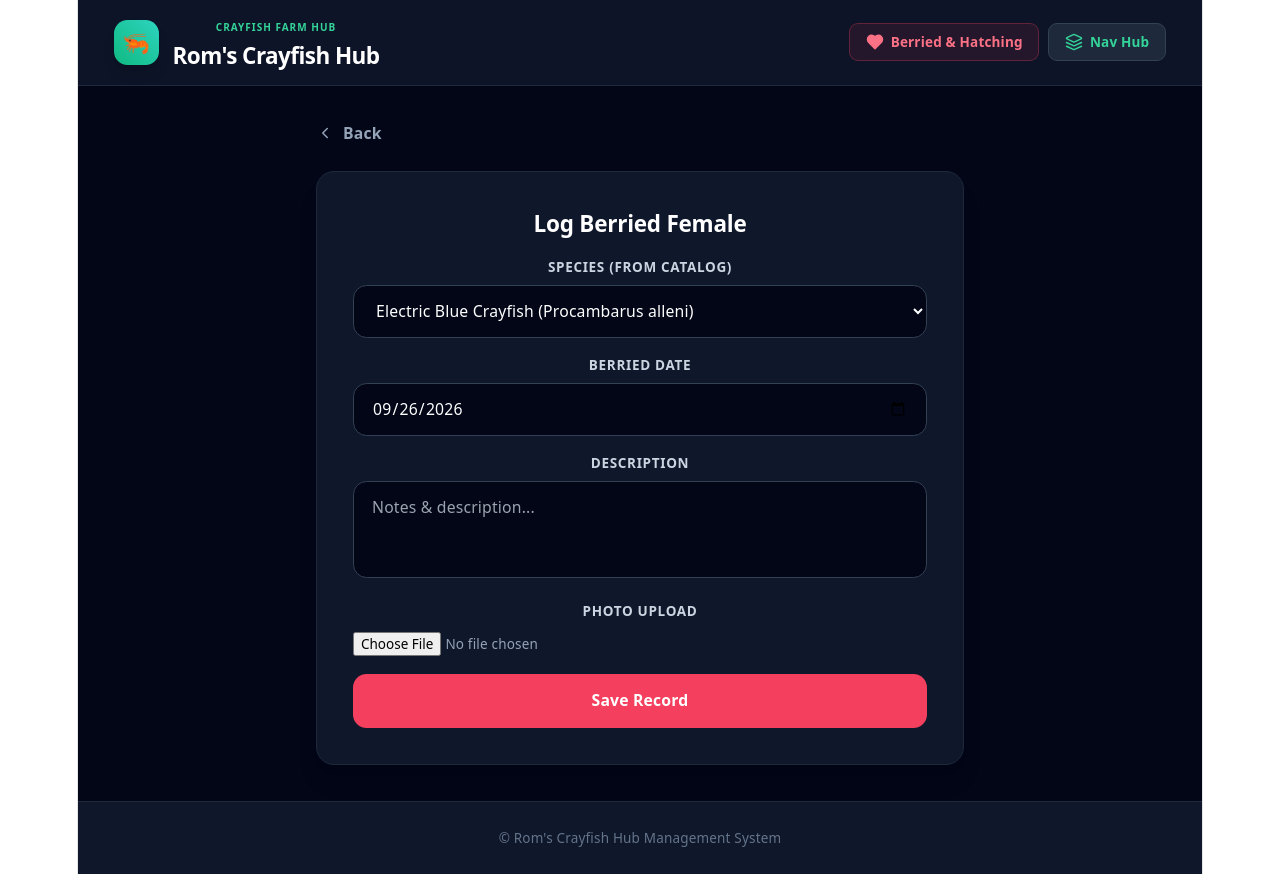
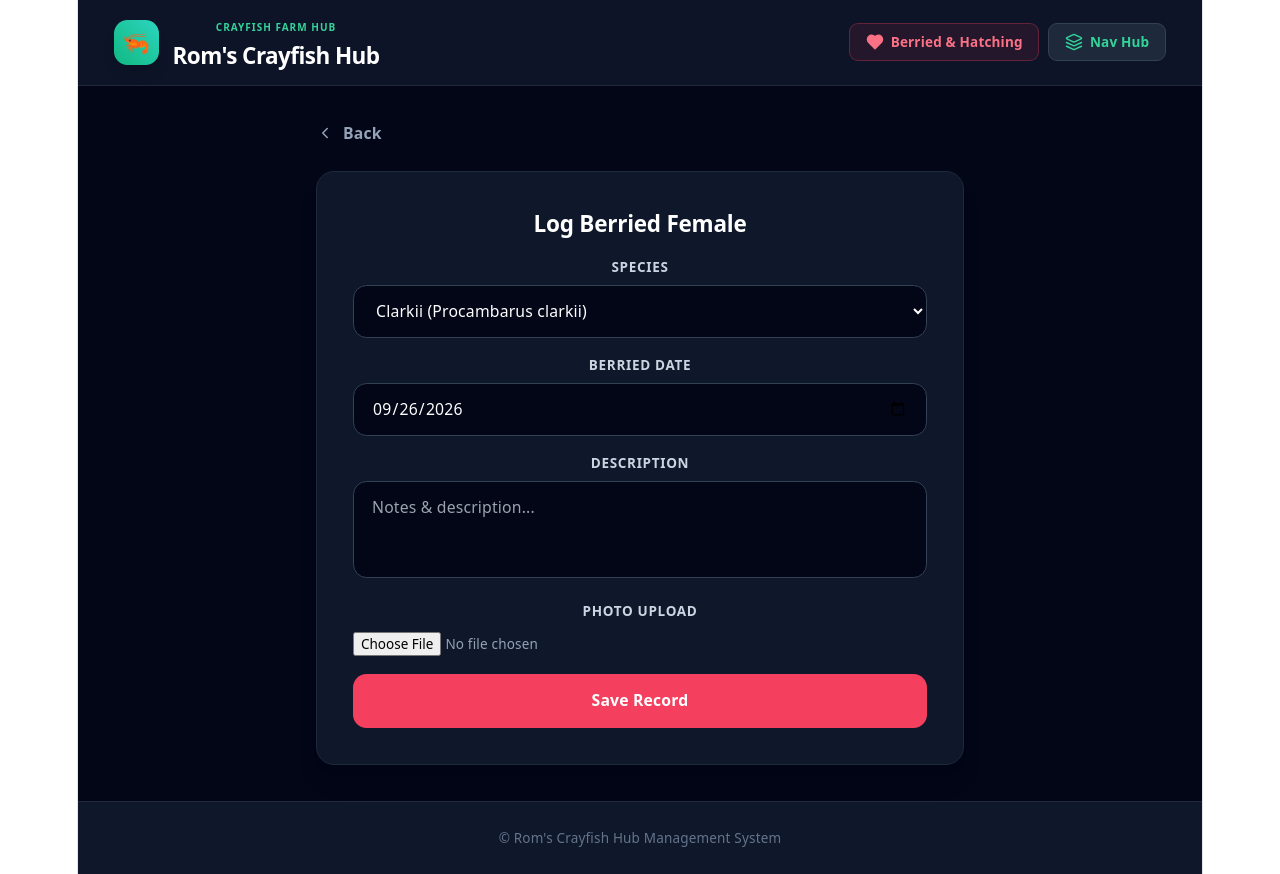
Before and after one commit to romerarradaza2017/crayfish-hub, a React (Vite) app: page / in a window 1280 px wide. Both pictures are taken after a click on the button "Log Berried Female". Built offline with nearby package versions, Linux system fonts and the light colour scheme.

Commit message:
Update App.jsx

```diff
--- a/src/App.jsx
+++ b/src/App.jsx
@@ -30,7 +30,7 @@ import {
 
 const SALES_STORAGE_KEY = 'roms_crayfish_sales_v3';
 const INVENTORY_STORAGE_KEY = 'roms_crayfish_inventory_v5';
-const BERRIED_STORAGE_KEY = 'roms_crayfish_berried_v2';
+const BERRIED_STORAGE_KEY = 'roms_crayfish_berried_v3';
 
 const INITIAL_SALES = [
   { id: '1', buyerName: 'Juan Dela Cruz', date: new Date().toISOString().split('T')[0], totalPrice: '1200.00' },
@@ -62,7 +62,7 @@ const INITIAL_INVENTORY = [
 const INITIAL_BERRIED = [
   {
     id: 'b1',
-    species: 'Procambarus alleni',
+    species: 'Clarkii (Procambarus clarkii)',
     description: 'Female carrying dark eggs under tail, active and eating well.',
     berriedDate: new Date(Date.now() - 86400000 * 12).toISOString().split('T')[0],
     imageUri: 'https://images.unsplash.com/photo-1534447677768-be436bb09401?auto=format&fit=crop&w=600&q=80',
@@ -96,9 +96,9 @@ export default function App() {
   const [subConfigSet, setSubConfigSet] = useState('Pair');
   const [subPrice, setSubPrice] = useState('');
 
-  // Berried Female State
+  // Berried Female State (Specific Hardcoded Dropdown)
   const [berriedList, setBerriedList] = useState([]);
-  const [berriedSpecies, setBerriedSpecies] = useState('');
+  const [berriedSpecies, setBerriedSpecies] = useState('Clarkii (Procambarus clarkii)');
   const [berriedDesc, setBerriedDesc] = useState('');
   const [berriedDate, setBerriedDate] = useState(new Date().toISOString().split('T')[0]);
   const [berriedImage, setBerriedImage] = useState('');
@@ -119,15 +119,10 @@ export default function App() {
       setSales(savedSales ? JSON.parse(savedSales) : INITIAL_SALES);
 
       const savedInventory = localStorage.getItem(INVENTORY_STORAGE_KEY);
-      const inv = savedInventory ? JSON.parse(savedInventory) : INITIAL_INVENTORY;
-      setInventory(inv);
+      setInventory(savedInventory ? JSON.parse(savedInventory) : INITIAL_INVENTORY);
 
       const savedBerried = localStorage.getItem(BERRIED_STORAGE_KEY);
       setBerriedList(savedBerried ? JSON.parse(savedBerried) : INITIAL_BERRIED);
-
-      if (inv.length > 0 && !berriedSpecies) {
-        setBerriedSpecies(inv[0].species);
-      }
     } catch (e) {
       console.error('Error reading localStorage:', e);
     }
@@ -287,7 +282,12 @@ export default function App() {
     const start = new Date(item.berriedDate);
     const now = new Date();
     const daysBerried = Math.max(0, Math.floor((now - start) / (1000 * 60 * 60 * 24)));
-    const targetDays = item.species.toLowerCase().includes('clarkii') ? 21 : 49;
+
+    // Procambarus species (Clarkii, Alleni/Electric Blue) take ~3 weeks. Cherax takes ~7 weeks.
+    const lowerSpecies = item.species.toLowerCase();
+    const isProcambarus = lowerSpecies.includes('clarkii') || lowerSpecies.includes('electric blue') || lowerSpecies.includes('alleni');
+    const targetDays = isProcambarus ? 21 : 49;
+
     const daysLeft = targetDays - daysBerried;
     const isReadyToHatch = daysLeft <= 3;
     return { daysBerried, targetDays, daysLeft, isReadyToHatch };
@@ -299,7 +299,7 @@ export default function App() {
       showToast('❌ Please provide a description');
       return;
     }
-    const chosenSpecies = berriedSpecies || (inventory[0] ? inventory[0].species : 'Freshwater Species');
+    const chosenSpecies = berriedSpecies || 'Clarkii (Procambarus clarkii)';
 
     if (editingBerriedId) {
       saveBerried(berriedList.map(item => item.id === editingBerriedId ? {
@@ -465,7 +465,7 @@ export default function App() {
                   )}
                 </div>
 
-                {/* Add Sub-Inventory Form (Empty fields by default) */}
+                {/* Add Sub-Inventory Form */}
                 <form onSubmit={handleAddSubInventory} className="border-t border-slate-800 pt-4 space-y-3">
                   <h4 className="text-xs font-bold text-slate-300 uppercase tracking-wider">Add Sub-Inventory Set</h4>
 
@@ -632,7 +632,7 @@ export default function App() {
                   <div className="w-12 h-12 rounded-xl bg-rose-500/10 text-rose-400 flex items-center justify-center border border-rose-500/20 group-hover:scale-110 transition shrink-0"><Heart className="w-6 h-6 fill-rose-400" /></div>
                   <div>
                     <h4 className="text-lg font-bold text-white group-hover:text-rose-400 transition">Berried Female & Hatching Tracker</h4>
-                    <p className="text-slate-400 text-sm mt-1">Monitor gestation days, incubation alerts (Clarkii 3 wks, Red Claw 7 wks), and hatch success rates.</p>
+                    <p className="text-slate-400 text-sm mt-1">Monitor gestation days, incubation alerts (Clarkii/Alleni ~3 wks, Cherax ~7 wks), and hatch success rates.</p>
                   </div>
                 </div>
 
@@ -690,7 +690,7 @@ export default function App() {
                         <div className="h-48 w-full bg-slate-950 relative overflow-hidden">
                           <img src={item.imageUri} alt={item.species} className="w-full h-full object-cover" />
                           <div className="absolute top-3 left-3">
-                            <span className="text-xs font-extrabold px-3 py-1 rounded-full bg-amber-500/20 text-amber-300 border border-amber-500/40">{item.species}</span>
+                            <span className="text-[10px] font-extrabold px-3 py-1 rounded-full bg-amber-500/20 text-amber-300 border border-amber-500/40 truncate max-w-[200px] block">{item.species}</span>
                           </div>
                           <div className="absolute top-3 right-3 flex gap-1.5">
                             <button onClick={() => handleEditBerried(item)} className="bg-slate-900/80 p-2 rounded-lg text-slate-200"><Edit3 className="w-4 h-4" /></button>
@@ -726,7 +726,7 @@ export default function App() {
           </div>
         )}
 
-        {/* 3. ADD / EDIT BERRIED FORM */}
+        {/* 3. ADD / EDIT BERRIED FORM (Fixed Explicit List) */}
         {currentScreen === 'addBerriedForm' && (
           <div className="max-w-xl mx-auto space-y-6">
             <button onClick={() => setCurrentScreen('berriedList')} className="flex items-center gap-2 text-slate-400 hover:text-white transition text-sm font-semibold"><ChevronLeft className="w-4 h-4" /> Back</button>
@@ -734,17 +734,12 @@ export default function App() {
               <h2 className="text-xl font-bold text-white mb-4">{editingBerriedId ? 'Edit Berried Record' : 'Log Berried Female'}</h2>
               <form onSubmit={handleSaveBerried} className="space-y-4">
                 <div>
-                  <label className="block text-xs font-bold text-slate-300 uppercase tracking-wider mb-2">Species (From Catalog)</label>
+                  <label className="block text-xs font-bold text-slate-300 uppercase tracking-wider mb-2">Species</label>
                   <select value={berriedSpecies} onChange={(e) => setBerriedSpecies(e.target.value)} className="w-full bg-slate-950 border border-slate-700 rounded-xl px-4 py-3 text-white text-sm focus:outline-none">
-                    {inventory.length === 0 ? (
-                      <option value="Freshwater Species">Freshwater Species (No catalog items found)</option>
-                    ) : (
-                      inventory.map(inv => (
-                        <option key={inv.id} value={inv.species}>
-                          {inv.name} ({inv.species})
-                        </option>
-                      ))
-                    )}
+                    <option value="Clarkii (Procambarus clarkii)">Clarkii (Procambarus clarkii)</option>
+                    <option value="Australian Red Claw (Cherax quadricarinatus)">Australian Red Claw (Cherax quadricarinatus)</option>
+                    <option value="Electric Blue (Procambarus alleni)">Electric Blue (Procambarus alleni)</option>
+                    <option value="Destructor (Cherax destructor)">Destructor (Cherax destructor)</option>
                   </select>
                 </div>
                 <div>
```
